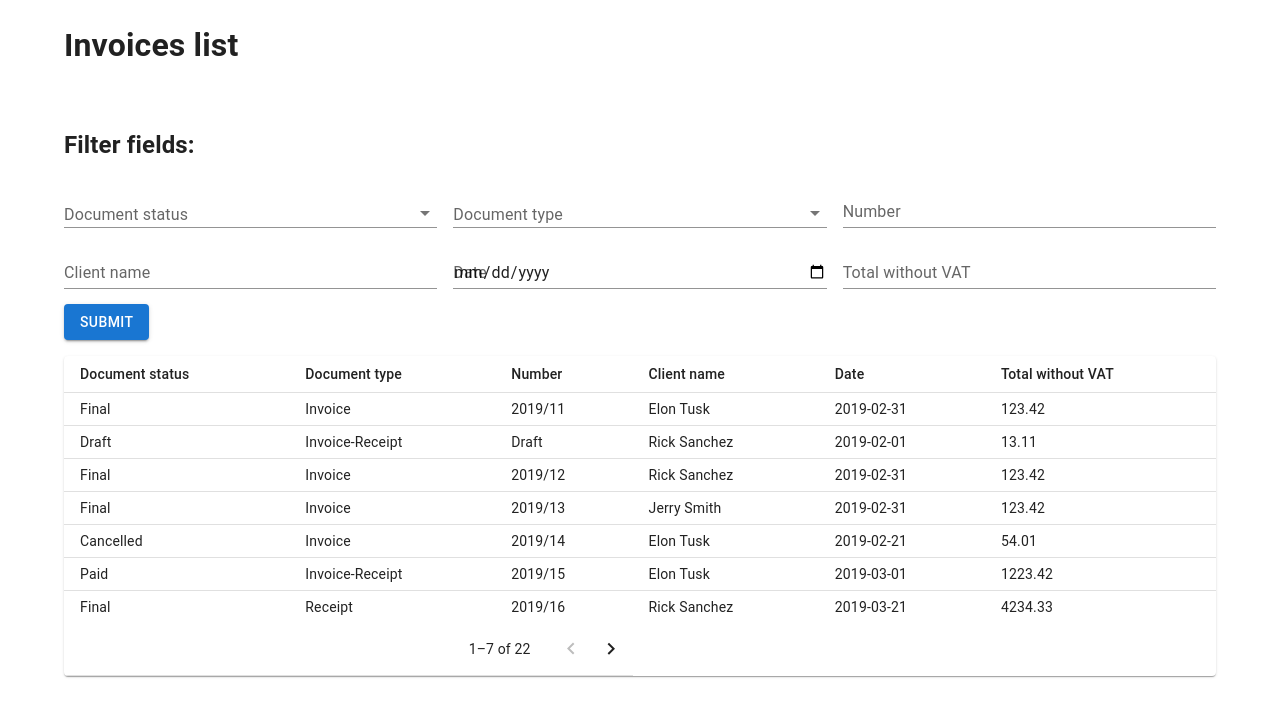
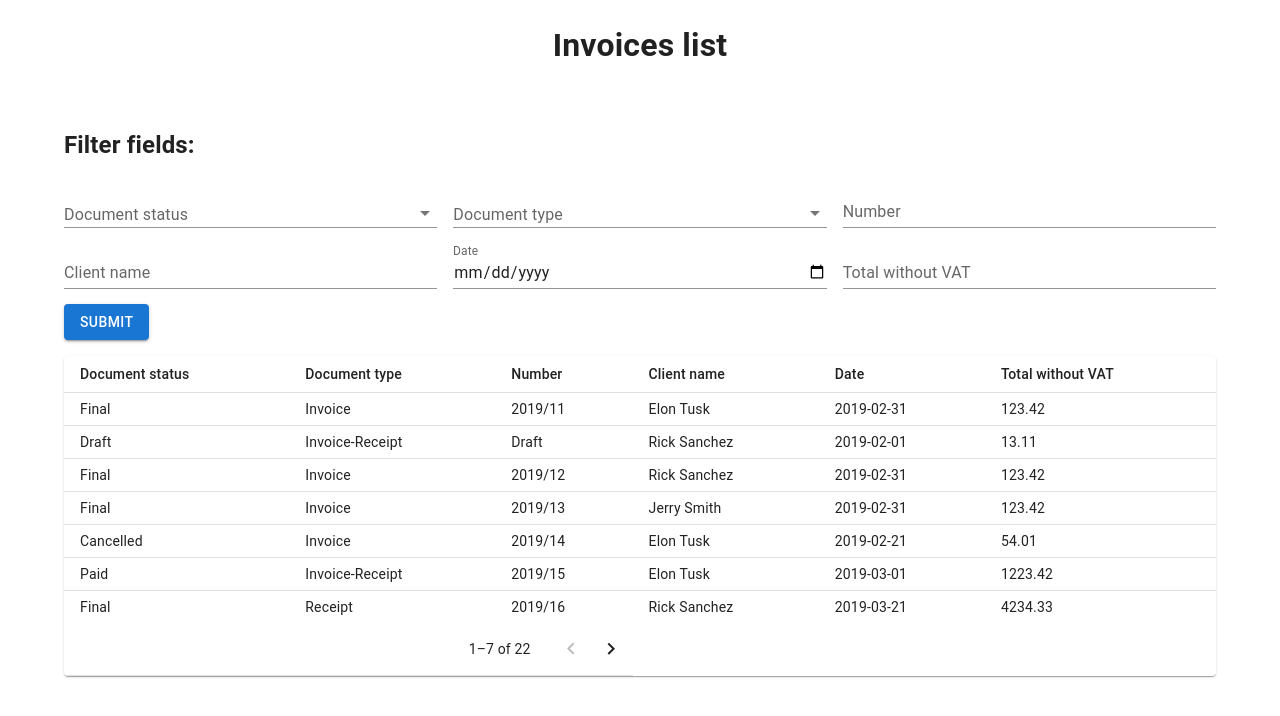
Before and after one commit to weareswat/challenges, a Next.js app: page / in a window 1280 px wide. Shown: the top 716 px of the page. Built offline with nearby package versions, Linux system fonts and the light colour scheme.

Commit message:
feat: style improvements

```diff
--- a/components/my-table-filter/my-table-filter.js
+++ b/components/my-table-filter/my-table-filter.js
@@ -106,6 +106,7 @@ function MyTableFilter({ onSubmit }) {
               variant="standard"
               onChange={formik.handleChange}
               value={formik.values.date}
+              InputLabelProps={{ shrink: true }}
               size="small"
               type="date"
               name="date"
--- a/pages/index.js
+++ b/pages/index.js
@@ -48,7 +48,7 @@ export default function Home() {
   return (
     <>
       <Grid item xs={12}>
-        <h1>Invoices list</h1>
+        <h1 className={styles.title}>Invoices list</h1>
       </Grid>
 
       <MyTableFilter onSubmit={onSubmitFilter} />
--- a/styles/Home.module.scss
+++ b/styles/Home.module.scss
@@ -0,0 +1,3 @@
+.title {
+  text-align: center;
+}
```
